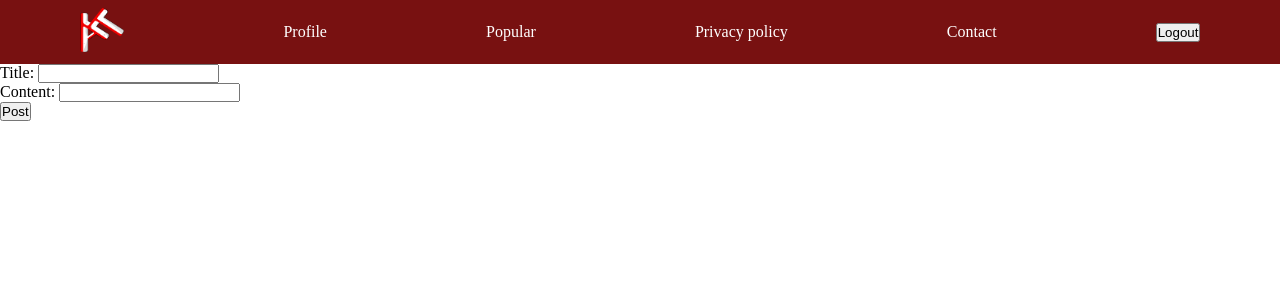
After one commit to feredeyz/arteria, a Flask app: page /popular in a window 1280 px wide. The commit adds this page. Shown: the top 300 px of the page. Run offline with Flask 3, Linux system fonts and the light colour scheme; the visitor is signed in with stand-in values (Sample User, id 1); data that the repository does not hold is empty.

Commit message:
small bug fix. added logout and raw system of posts.

```diff
--- a/app/__init__.py
+++ b/app/__init__.py
@@ -18,9 +18,10 @@ def create_app():
     jwt_manager.init_app(app)
 
 
-    from .routes import auth, profile, main
+    from .routes import auth, profile, main, posts
     app.register_blueprint(main)
     app.register_blueprint(auth)
     app.register_blueprint(profile)
+    app.register_blueprint(posts)
 
     return app
--- a/app/config.py
+++ b/app/config.py
@@ -11,3 +11,4 @@ class Config:
     JWT_ACCESS_TOKEN_EXPIRES = timedelta(days=30)
     JWT_REFRESH_TOKEN_EXPIRES = timedelta(days=1)
     JWT_ACCESS_COOKIE_NAME = 'access_token_cookie'
+    LOGIN_VIEW = "auth.login"
--- a/app/forms.py
+++ b/app/forms.py
@@ -1,6 +1,6 @@
 from flask_wtf import FlaskForm
 from wtforms import StringField, PasswordField, SubmitField
-from wtforms.validators import DataRequired, EqualTo
+from wtforms.validators import DataRequired, EqualTo, Length
 
 class LoginForm(FlaskForm):
     username = StringField('Your username: ', name='username', validators=[DataRequired()])
@@ -13,3 +13,8 @@ class RegistrationForm(FlaskForm):
     password = PasswordField('Enter password: ', name='password', validators=[DataRequired()])
     verify_password = PasswordField('Verify password: ', name='password', validators=[DataRequired(), EqualTo('password')])
     submit = SubmitField('Register')
+
+class PostForm(FlaskForm):
+    title = StringField('Title: ', name='title', validators=[DataRequired()])
+    content = StringField('Content: ', name='content', validators=[DataRequired(), Length(max=250)])
+    submit = SubmitField('Post')
--- a/app/models.py
+++ b/app/models.py
@@ -1,8 +1,10 @@
 from . import db, login_manager
-from sqlalchemy.orm import mapped_column, Mapped
+from sqlalchemy.orm import mapped_column, Mapped, relationship
+from sqlalchemy import ForeignKey
 from typing import Optional
 from flask_login import UserMixin
 from werkzeug.security import check_password_hash, generate_password_hash
+
 
 class User(UserMixin, db.Model):
     __tablename__ = 'users'
@@ -12,6 +14,8 @@ class User(UserMixin, db.Model):
     date: Mapped[str] = mapped_column(nullable=False)
     description: Mapped[Optional[str]]
     avatar: Mapped[Optional[str]]
+
+    posts: Mapped[list['Post']] = relationship('Post', back_populates='user', cascade='all, delete-orphan')
 
     def __repr__(self):
         return f'<User {self.username}>'
@@ -30,3 +34,16 @@ class User(UserMixin, db.Model):
 @login_manager.user_loader
 def load_user(user_id):
     return User.query.get(int(user_id))
+
+class Post(db.Model):
+    __tablename__ = 'posts'
+    id: Mapped[int] = mapped_column(primary_key=True)
+    title: Mapped[str] = mapped_column(nullable=False)
+    content: Mapped[str] = mapped_column(nullable=False)
+    created_at: Mapped[str] = mapped_column(nullable=False)
+    user_id: Mapped[int] = mapped_column(ForeignKey('users.id'), nullable=False)
+
+    user: Mapped['User'] = relationship('User', back_populates='posts')
+
+    def __repr__(self):
+        return f'<Post {self.title}>'
--- a/app/routes.py
+++ b/app/routes.py
@@ -1,43 +1,50 @@
-from flask import render_template, redirect, url_for, Blueprint, flash, request, make_response, session
-from .models import User
-from .forms import LoginForm, RegistrationForm
-from flask_login import login_required, login_user, current_user
+from flask import render_template, redirect, url_for, Blueprint, request
+from .forms import LoginForm, RegistrationForm, PostForm
+from flask_login import login_required, current_user, logout_user
 from flask_cors import CORS
-from flask_jwt_extended import create_access_token, jwt_required
-from . import db
-from datetime import datetime
-from PIL import Image
-import logging as log
-import os
+from flask_jwt_extended import jwt_required
+from .functions import *
 
 main = Blueprint('main', __name__)
 auth = Blueprint('auth', __name__)
 profile = Blueprint('profile', __name__)
+posts = Blueprint('posts', __name__)
 cors = CORS()
+
+#   ----------------------
+#          Pages
+#   ----------------------
 
 @main.route('/')
 def index():
     return render_template('index.html')
 
+@posts.route('/popular')
+def popular():
+    return render_template('popular.html', form=PostForm(), posts=Post.query.all())
+
+#   ----------------------
+#          Posts
+#   ----------------------
+
+@posts.route('/add-post', methods=["POST"])
+def add_post():
+    form = PostForm()
+    post_add(form, current_user)
+    return redirect(url_for('posts.popular'))
+
+
+#   ----------------------
+#       Authentication
+#   ----------------------
+
 @auth.route('/login', methods=["POST", "GET"])
 def login():
+    if current_user.is_authenticated:
+        return redirect(url_for('profile.user'))
     form = LoginForm()
     if form.validate_on_submit():
-        user = User.query.filter_by(username=form.username.data).first()
-        if user and user.check_password(form.password.data):
-            login_user(user, remember=True)
-            access_token = create_access_token(
-                identity=str(user.id),
-                additional_claims={
-                    'username': user.username,
-                    'description': user.description or ""
-                }
-            )
-            response = make_response(redirect(url_for('profile.user')))
-            response.set_cookie('access_token_cookie', access_token, httponly=True)
-            return response
-        else:
-            return render_template('login.html', form=form, error='Incorrect username or password!')
+        return validate_login(form)
     return render_template('login.html', form=form)
 
 
@@ -45,47 +52,27 @@ def login():
 def register():
     form = RegistrationForm()
     if form.validate_on_submit():
-        if User.query.filter_by(username=form.username.data).first():
-            return render_template('registrate.html', form=form, error='Username already taken!')
-        user = User(username=form.username.data, pwd=form.password.data, date=str(datetime.now())[:-7])
-        db.session.add(user)
-        db.session.commit()
-        login_user(user, remember=True)
-        access_token = create_access_token(
-                identity=str(user.id),
-                additional_claims={
-                    'username': user.username,
-                    'description': user.description or "",
-                    'avatar': user.avatar
-                }
-            )
-        response = make_response(redirect(url_for('profile.user')))
-        response.set_cookie('access_token_cookie', access_token, httponly=True)
-        return response
+        return validate_registration(form)
     return render_template('registrate.html', form=form)
+
+#   ----------------------
+#        User profile
+#   ----------------------
 
 @profile.route('/confirm-description-edit', methods=["POST"])
 def confirm_desc_edit():
-    user = User.query.get(request.json['userId'])
-    user.description = request.json['content']
-    db.session.commit()
-    print(User.query.get(request.json['userId']).description    )
+    change_description(request)
     return redirect(url_for('profile.user'))
 
 @profile.route('/change-avatar', methods=["POST"])
-def change_avatar():
-    file = request.files['image']
-    id = request.form['userId']
-    img = Image.open(file.stream)
-    img = img.convert("RGB")
-    save_path = os.path.join('app/static/avatars', f'avatar{id}.png')
-    os.makedirs('app/static/avatars', exist_ok=True)
-    img.save(save_path)
-    user = User.query.get(id)
-    user.avatar = f'avatar{id}.png'
-    db.session.commit()
+def change_av():
+    change_avatar(request)
     return redirect(url_for('profile.user'))
 
+@profile.route('/logout', methods=["DELETE"])
+def logout():
+    logout_user()
+    return {"message": "Logged out"}, 200
 
 @profile.route('/user')
 @jwt_required()
--- a/app/static/styles/header.css
+++ b/app/static/styles/header.css
@@ -4,9 +4,18 @@
 }
 #header {
     background-color: #781111;
-
+    display: flex;
+    flex-direction: row;
+    align-items: center;
+    justify-content: space-around;
+    & * {
+        margin: 0.3vw 0;
+    }
+    & a {
+        color: white;
+        text-decoration: none;
+    }
     & #logo {
-        margin: 0.5vw 2vw;
         width: 3.5vw;
         height: 3.5vw;
     }
--- a/app/templates/header.html
+++ b/app/templates/header.html
@@ -6,5 +6,48 @@
         <a href="{{ url_for('main.index') }}">
             <img id="logo" src="{{ url_for('static', filename='styles/images/arteria-logo.png') }}" alt="logo">
         </a>
+        {% if current_user.is_authenticated %}
+            <a href="{{ url_for('profile.user')}}">
+                Profile
+            </a>
+        {% else %}
+            <a href="{{ url_for('auth.register')}}">
+                Profile
+            </a>
+        {% endif %}
+
+        <a href="{{ url_for('posts.popular')}}">
+            Popular
+        </a>
+
+        <a href="{{ url_for('profile.user')}}">
+            Privacy policy
+        </a>
+
+        <a href="{{ url_for('profile.user')}}">
+            Contact
+        </a>
+        {% if current_user.is_authenticated %}
+            <button name="{{ current_user.id }}" onclick="logout()">Logout</button>
+            <script>
+                async function logout() {
+                    try {
+                        const response = await fetch("/logout", {
+                            method: "DELETE",
+                        });
+                        if (response.ok) {
+                            window.location.href = "/";
+                        } else {
+                            console.error("Logout failed");
+                        }
+                    } catch (error) {
+                        console.error("Error during logout:", error);
+                    }
+                }
+            </script>
+        {% else %}
+            <button onclick="window.location.href = `{{ url_for('auth.login') }}`">Log in</button>
+            <button onclick="window.location.href = `{{ url_for('auth.register') }}`">Sign up</button>
+        {% endif %}
     </div>
 </header>
--- /dev/null
+++ b/app/templates/popular.html
@@ -0,0 +1,36 @@
+<!DOCTYPE html>
+<html lang="en">
+<head>
+    <meta charset="UTF-8">
+    <meta name="viewport" content="width=device-width, initial-scale=1.0">
+    <title>Arteria: Popular</title>
+</head>
+<body>
+    {% include "header.html" %}
+    <div id="add-post">
+        <form action="/add-post" method="post">
+            {{ form.hidden_tag() }}
+            {{ form.title.label }} {{ form.title() }} <br>
+            {{ form.content.label }} {{ form.content() }} <br>
+            {{ form.submit() }}
+        </form>
+    </div>
+    <div id="posts">
+        <ul>
+           {% for post in posts %}
+                <li>
+                    <h2>
+                        {{ post.title }}
+                    </h2>
+
+                    {{ post.content }} <br>
+                    {{ post.created_at }} <br>
+                    {{ post.user.username }}
+                </li>
+            {% endfor %}
+        </ul>
+
+
+    </div>
+</body>
+</html>
--- a/app/templates/user-profile.html
+++ b/app/templates/user-profile.html
@@ -22,9 +22,6 @@
                 <button id="confirm-desc" name="{{ current_user.id }}" onclick="confirmEditting(this)"><img src="{{url_for('static', filename='styles/images/check.png')}}" alt="C"></button>
             </div>
         </div>
-        <div>
-            <!-- <button id="settings"><img src="{{url_for('static', filename='styles/images/settings.png')}}" alt="Settings"></button> -->
-        </div>
     </div>
 
     <script src="{{url_for('static', filename='js/userProfile.js')}}"></script>
--- a/run.py
+++ b/run.py
@@ -1,4 +1,4 @@
-#path/to/your/python
+#!path/to/your/python
 from app import create_app, db
 
 app = create_app()
```
Also changed, not shown: app/functions.py (added, +67 -0 lines), README.md, app/static/avatars/avatar1.png (deleted), app/static/avatars/avatar2.png (deleted), app/static/avatars/avatar3.png (deleted), app/static/avatars/avatar6.png (deleted), instance/data.db, 1 other file.
